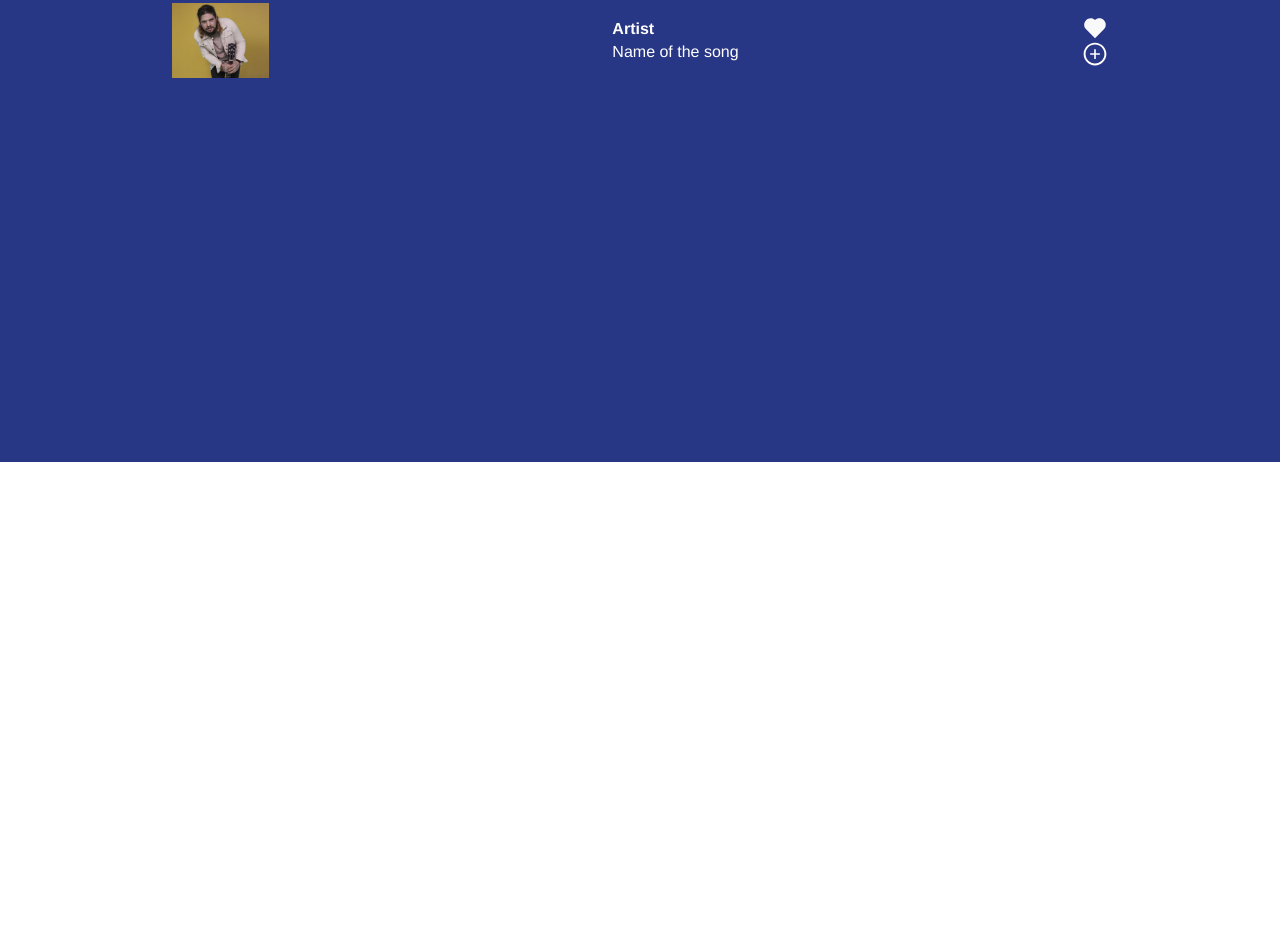
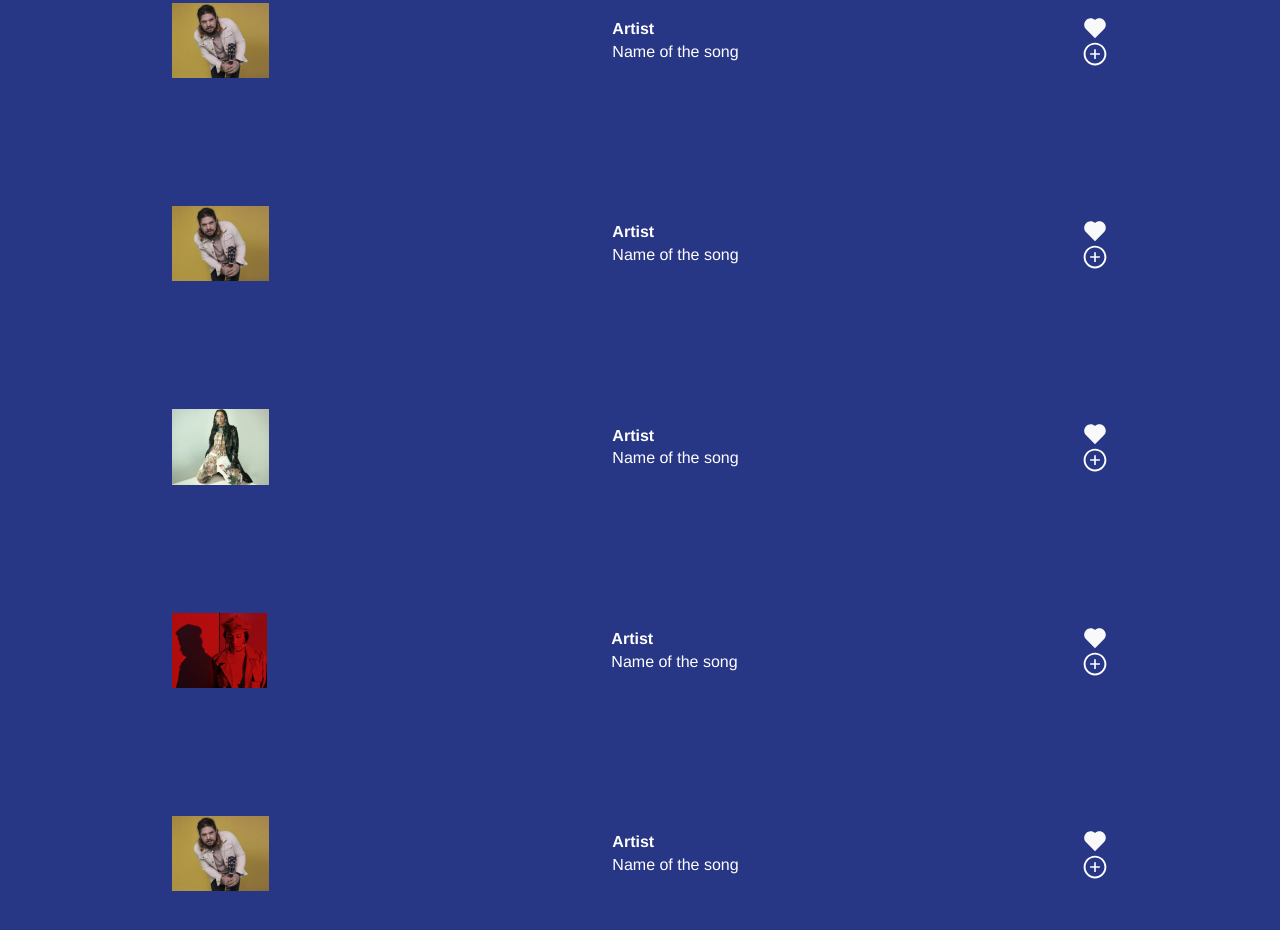
Before and after one commit to KylianMendy/Colorsapp, a website built with Parcel: page src/screens/favoritetitles.html in a window 1280 px wide. Shown: the part 1098-2028 px from the top of the page. Before the commit the page ends 1560 px from the top, so only its background shows below. Built offline with nearby package versions, Linux system fonts and the light colour scheme.

Commit message:
last add

```diff
--- a/src/screens/favoritetitles.html
+++ b/src/screens/favoritetitles.html
@@ -79,6 +79,54 @@
       </div>
     </article>
 
+    <article class="songs">
+      <img src="../img/Artist-1.png" alt="artist-1">
+      <div class="songs__info">
+      <h1>Artist</h1>
+      <p>Name of the song</p>
+      </div>
+      <div class="songs__options">
+        <img class="song__options--like" src="../img/heart.svg" alt="like">
+        <img src="../img/Plus.svg" alt="plus">
+      </div>
+    </article>
+
+    <article class="songs">
+      <img src="../img/Artist-3.png" alt="artist-2">
+      <div class="songs__info">
+      <h1>Artist</h1>
+      <p>Name of the song</p>
+      </div>
+      <div class="songs__options">
+        <img class="song__options--like" src="../img/heart.svg" alt="like">
+        <img src="../img/Plus.svg" alt="plus">
+      </div>
+    </article>
+
+    <article class="songs">
+      <img src="../img/Artist-4.png" alt="artist-3">
+      <div class="songs__info">
+      <h1>Artist</h1>
+      <p>Name of the song</p>
+      </div>
+      <div class="songs__options">
+        <img class="song__options--like" src="../img/heart.svg" alt="plus">
+        <img src="../img/Plus.svg" alt="plus">
+      </div>
+    </article>
+
+    <article class="songs">
+      <img src="../img/Artist-1.png" alt="artist-4">
+      <div class="songs__info">
+      <h1>Artist</h1>
+      <p>Name of the song</p>
+      </div>
+      <div class="songs__options">
+        <img class="song__options--like" src="../img/heart.svg" alt="like">
+        <img src="../img/Plus.svg" alt="plus">
+      </div>
+    </article>
+
 
   </div>
 </body>
```
Also changed, not shown: src/screens/discover.html (+1 -1 lines).
